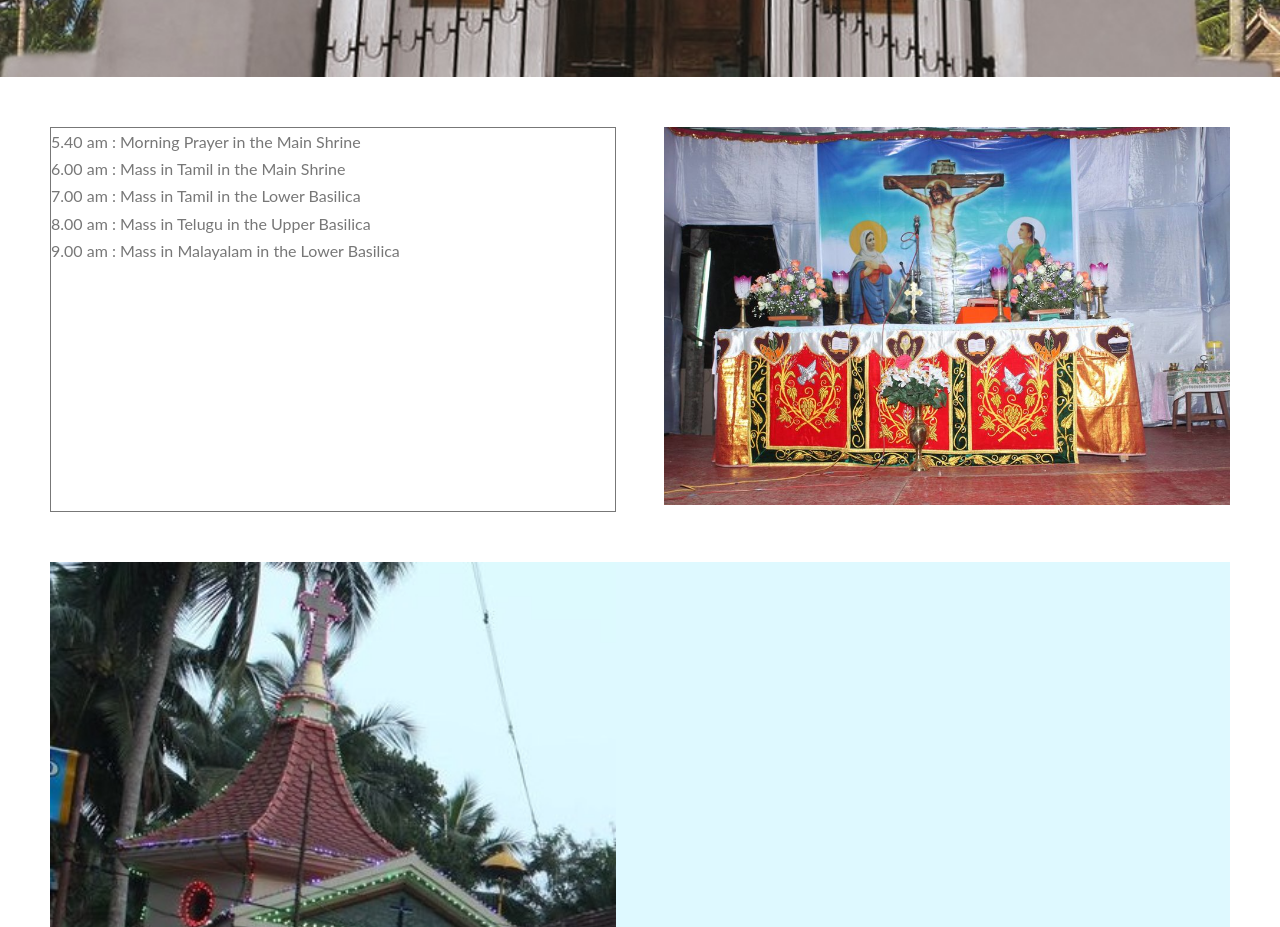
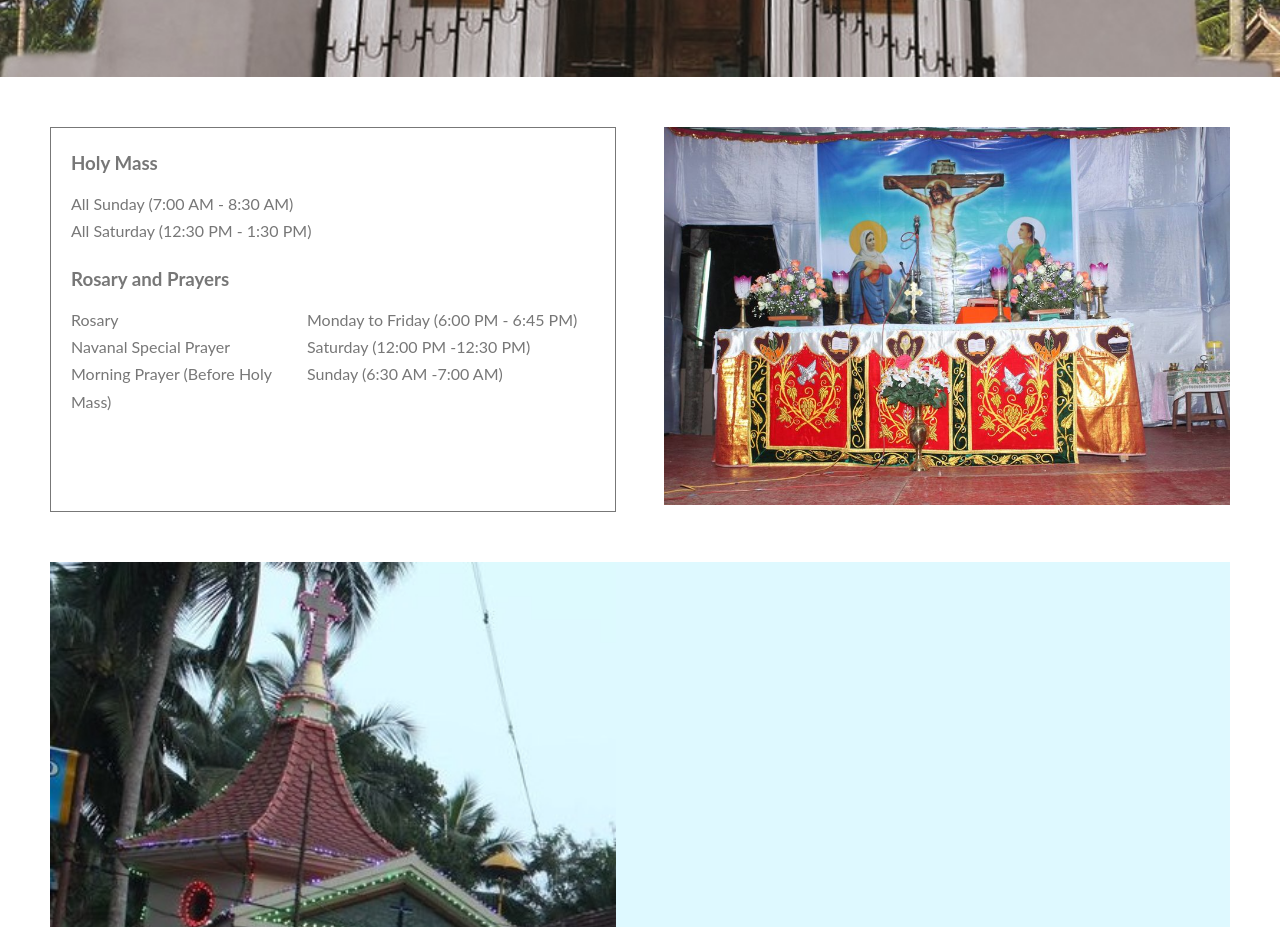
Before and after one commit to MalankaraChurch/church-ui, a React (Create React App) app: page / in a window 1280 px wide. Shown: the part 1220-2147 px from the top of the page. Built offline with nearby package versions, Linux system fonts and the light colour scheme.

Commit message:
Timing content added

```diff
--- a/src/assets/scss/_typography.scss
+++ b/src/assets/scss/_typography.scss
@@ -7,3 +7,7 @@ body {
     line-height: 1.7;
     color: $color-grey-dark;
 }
+
+h3 {
+    margin-bottom: 1rem;
+}
--- a/src/components/home/Timing/Timing.scss
+++ b/src/components/home/Timing/Timing.scss
@@ -15,5 +15,16 @@
 
     &__content {
         border: 1px solid $color-grey-dark;
+        padding: 2rem;
+    }
+
+    &__details:not(:last-of-type) {
+        margin-bottom: 2rem;
+    }
+
+    &__item {
+        display: grid;
+        grid-template-columns: 40% 55%;
+        column-gap: 5%;
     }
 }
--- a/src/components/home/Timing/Timing.tsx
+++ b/src/components/home/Timing/Timing.tsx
@@ -7,13 +7,29 @@ type TimingProps = {};
 const Timing: React.FC<TimingProps> = (props: TimingProps) => {
   return (
     <section className="timing">
+      {/* TODO: Different color for section */}
       {/* TODO: Add section heading */}
       <div className="timing__content">
-        5.40 am : Morning Prayer in the Main Shrine<br/>
-        6.00 am : Mass in Tamil in the Main Shrine<br/>
-        7.00 am : Mass in Tamil in the Lower Basilica<br/>
-        8.00 am : Mass in Telugu in the Upper Basilica<br/>
-        9.00 am : Mass in Malayalam in the Lower Basilica<br/>
+        <h3>Holy Mass</h3>
+        <div className="timing__details">
+          <div>All Sunday (7:00 AM - 8:30 AM)</div>
+          <div>All Saturday (12:30 PM - 1:30 PM)</div>
+        </div>
+        <h3>Rosary and Prayers</h3>
+        <div className="timing__details">
+          <div className="timing__item">
+            <div className="timing__name">Rosary</div>
+            <div className="timing__time">Monday to Friday (6:00 PM - 6:45 PM)</div>
+          </div>
+          <div className="timing__item">
+            <div className="timing__name">Navanal Special Prayer</div>
+            <div className="timing__time">Saturday (12:00 PM -12:30 PM)</div>
+          </div>
+          <div className="timing__item">
+            <div className="timing__name">Morning Prayer (Before Holy Mass)</div>
+            <div className="timing__time">Sunday (6:30 AM -7:00 AM)</div>
+          </div>
+        </div>
       </div>
       <div className="timing__image">
         <img src={timingImage} alt="Timing" />
```
